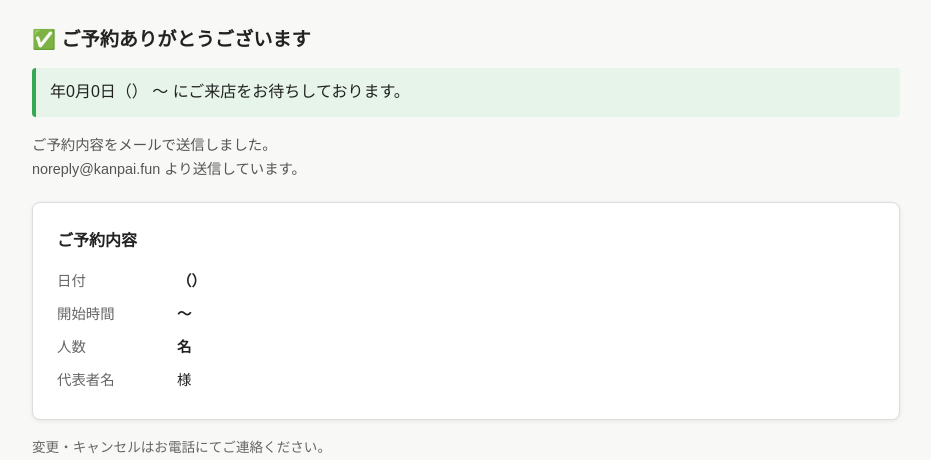
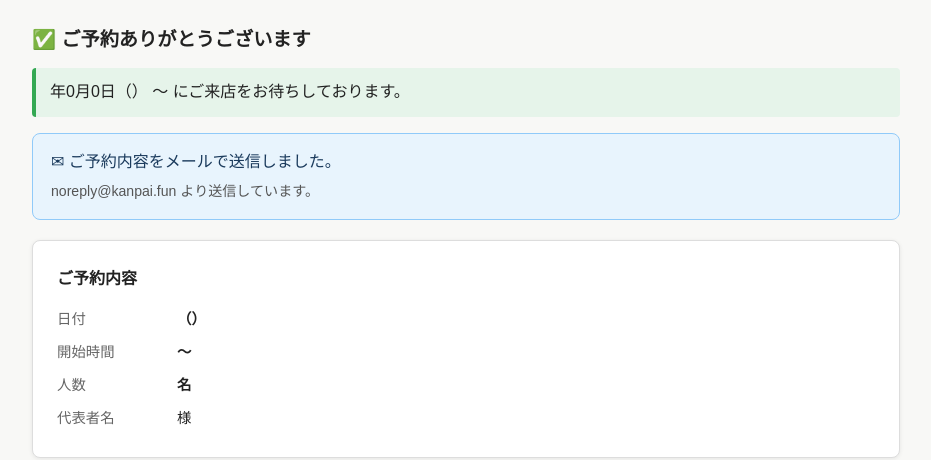
Before and after one commit to giga-works-sf/kmb, a FastAPI app: template app/templates/customer/verified.html in a window 1280 px wide. Shown: the part 28-488 px from the top of the page, without its empty margins (174-1105 px from the left). Run offline with FastAPI, Linux system fonts and the light colour scheme; the template is opened without the code that fills it, so the values that code supplies are empty.

Commit message:
Improve reminder history placement and email notice styling
- day_edit: move send history inline below email address (above course), match font size to 0.82rem
- verified: make email-sent notice more prominent with blue info box

Co-Authored-By: Claude Sonnet 4.6 <noreply@anthropic.com>

```diff
--- a/app/templates/customer/verified.html
+++ b/app/templates/customer/verified.html
@@ -8,10 +8,11 @@
   {{ shop_name }}
 </div>
 
-<p style="margin-top:14px;font-size:0.9rem;color:#555;line-height:1.7">
-  ご予約内容をメールで送信しました。<br>
-  noreply@kanpai.fun より送信しています。
-</p>
+<div style="margin-top:16px;padding:14px 18px;background:#e8f4fd;border:1px solid #90caf9;
+            border-radius:8px;font-size:1rem;line-height:1.8;color:#1a3a5c">
+  ✉ ご予約内容をメールで送信しました。<br>
+  <span style="font-size:0.88rem;color:#555">noreply@kanpai.fun より送信しています。</span>
+</div>
 
 <div style="margin-top:20px;background:#fff;border:1px solid #ddd;border-radius:8px;
             padding:24px;box-shadow:0 1px 4px rgba(0,0,0,.08)">
```
Also changed, not shown: app/templates/admin/day_edit.html (+8 -10 lines).
